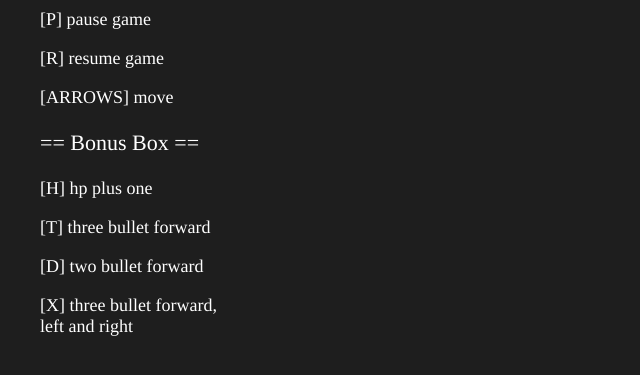
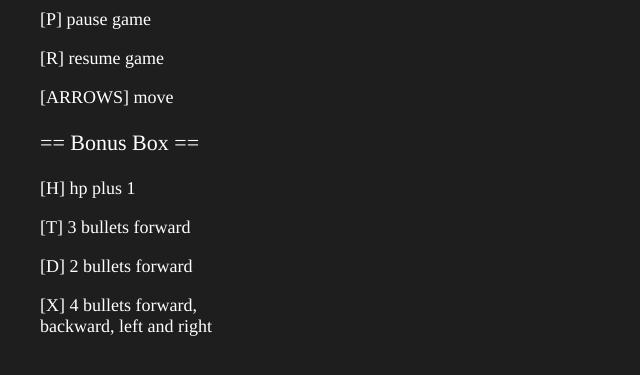
Before and after one commit to luckyvega/luckyvega.github.io, a plain HTML site: page index.html in a window 1280 px wide. Shown: the part 177-552 px from the top of the page, without its empty margins (0-640 px from the left). Drawn offline with Linux system fonts and the light colour scheme.

Commit message:
Update Page

```diff
--- a/index.html
+++ b/index.html
@@ -40,10 +40,10 @@
 	<p style="font-size:18px;font-family:Times;color:#ffffff;">[R] resume game</p>
 	<p style="font-size:18px;font-family:Times;color:#ffffff;">[ARROWS] move</p>
 	<p style="font-size:22px;font-family:Times;color:#ffffff;">== Bonus Box ==</p>
-	<p style="font-size:18px;font-family:Times;color:#ffffff;">[H] hp plus one</p>
-	<p style="font-size:18px;font-family:Times;color:#ffffff;">[T] three bullet forward</p>
-	<p style="font-size:18px;font-family:Times;color:#ffffff;">[D] two bullet forward</p>
-	<p style="font-size:18px;font-family:Times;color:#ffffff;">[X] three bullet forward, left and right</p>
+	<p style="font-size:18px;font-family:Times;color:#ffffff;">[H] hp plus 1</p>
+	<p style="font-size:18px;font-family:Times;color:#ffffff;">[T] 3 bullets forward</p>
+	<p style="font-size:18px;font-family:Times;color:#ffffff;">[D] 2 bullets forward</p>
+	<p style="font-size:18px;font-family:Times;color:#ffffff;">[X] 4 bullets forward, backward, left and right</p>
 	</div>
 	<div style="float:left;width:800px;padding:30px">
 	<div id="altContent">
```
